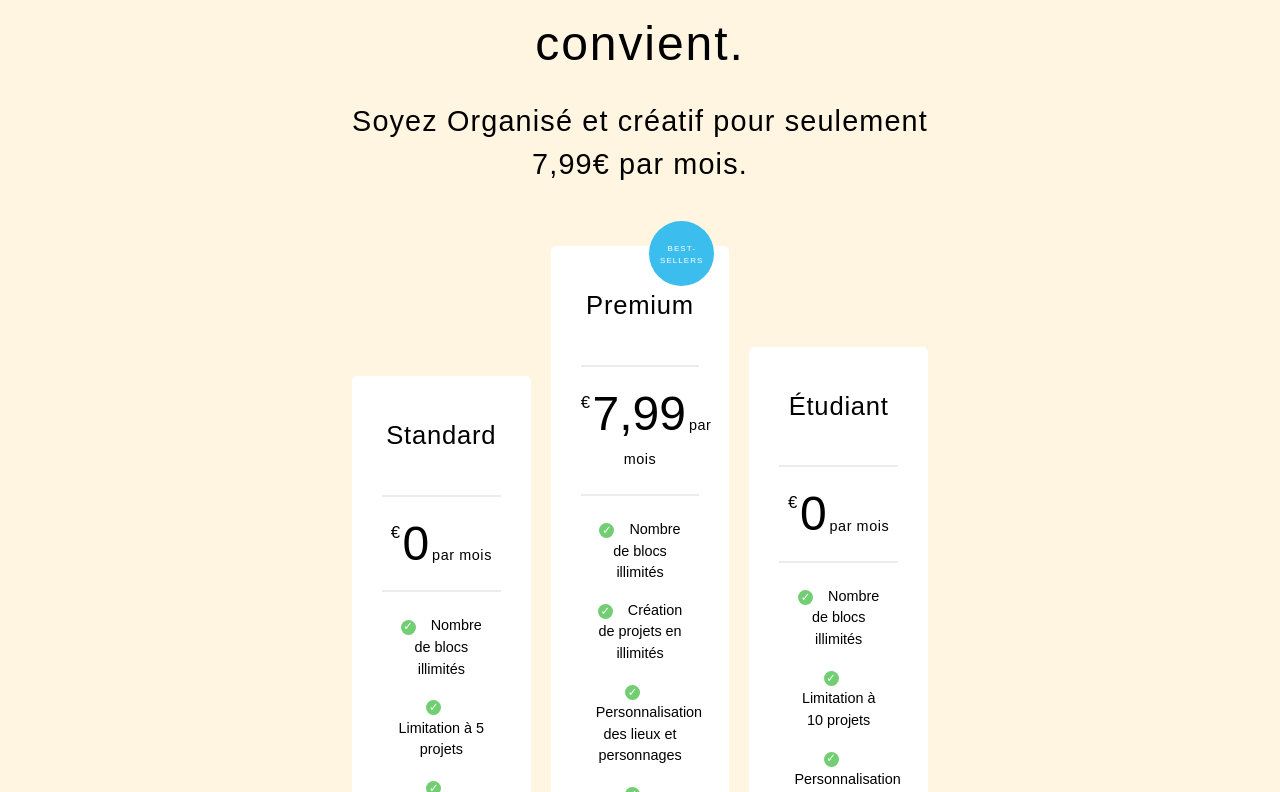
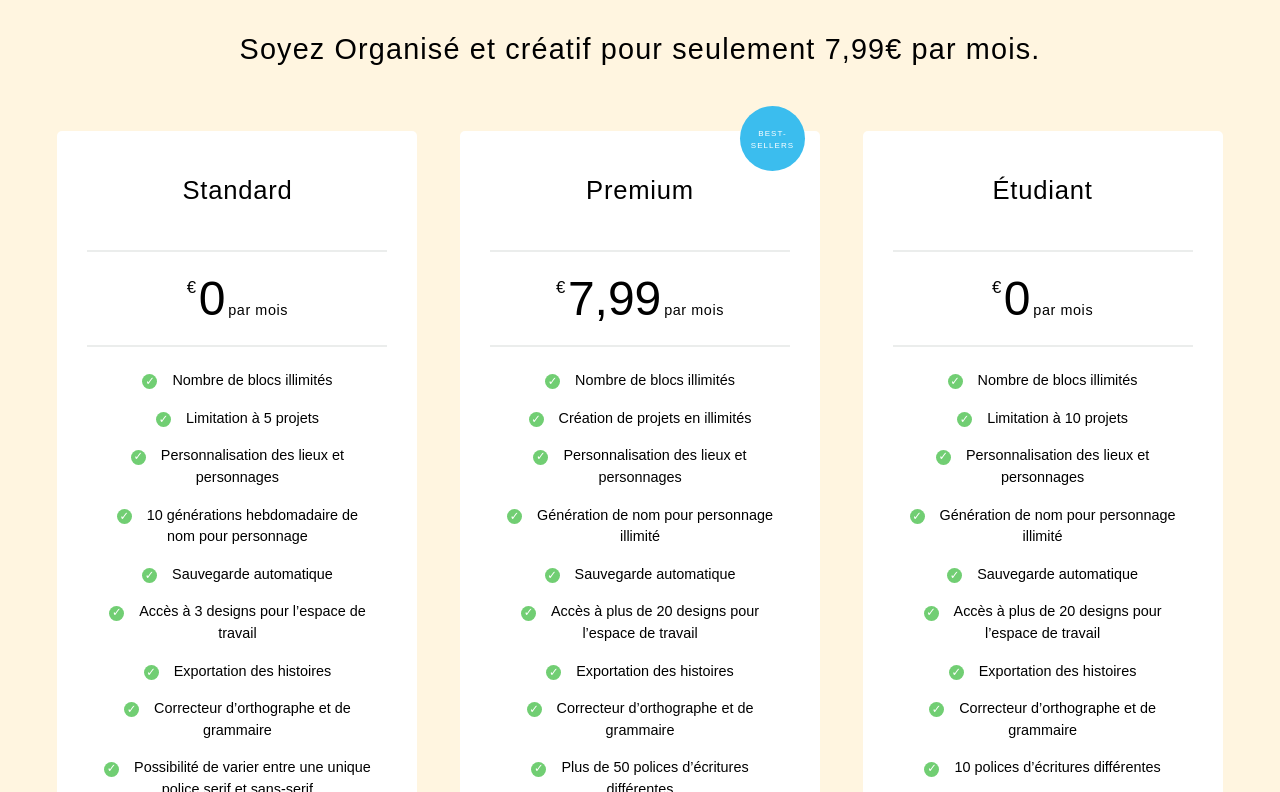
Before and after one commit to Nuxnuxx/Pluma, a React (Create React App) app in the folder client/: page /premium in a window 1280 px wide. Shown: the part 708-1500 px from the top of the page. Built offline with nearby package versions, Linux system fonts and the light colour scheme.

Commit message:
Taille des tableaux défini - PlumaPremium

```diff
--- a/client/src/siteVitrine/pages/PlumaPremium.js
+++ b/client/src/siteVitrine/pages/PlumaPremium.js
@@ -16,7 +16,7 @@ const PlumaPremium = () => {
                     </div>
                 </div>
             </div>
-            <div className="pricingTable w-1/2 mx-auto mt-10">
+            <div className="pricingTable mx-auto mt-10">
                 <h2 className="pricingTable-title">Trouve la plume qui te convient.</h2>
                 <h3 className="pricingTable-subtitle">Soyez Organisé et créatif pour seulement 7,99€ par mois.</h3>
 
--- a/client/src/siteVitrine/styles/PlumaPremium.scss
+++ b/client/src/siteVitrine/styles/PlumaPremium.scss
@@ -168,7 +168,6 @@ $bgfontcolor: #717787;
   &>&-title{
     text-align: center;
     font-size: 3em;
-    font-size: 300%;
     margin-bottom: 20px;
     letter-spacing: 0.04em;
   }
@@ -191,13 +190,13 @@ $bgfontcolor: #717787;
     text-align: center;
 
     &_table {
-      vertical-align: middle;
+      vertical-align: top;
       width: $widthoftable;
       background-color: $bgctables;
       display: inline-block;
-      padding: 0px 30px 40px;
+      padding: 0 30px 40px;
       text-align: center;
-      max-width: 320px;
+      max-width: 360px;
       transition: all 0.3s ease;
       border-radius: 5px;
 
@@ -379,6 +378,7 @@ $bgfontcolor: #717787;
         padding: 15px;
         font-size: 0.9em;
         border-bottom: 2px solid #ebedec;
+        min-height: 650px;
 
         @media screen and (max-width: 1068px){
           font-size: 0.85em;
@@ -397,7 +397,6 @@ $bgfontcolor: #717787;
 
         @media screen and (max-width: 480px){
           font-size: 1.3em;
-          margin-right: none;
           margin-bottom: 10px;
         }
 
```
